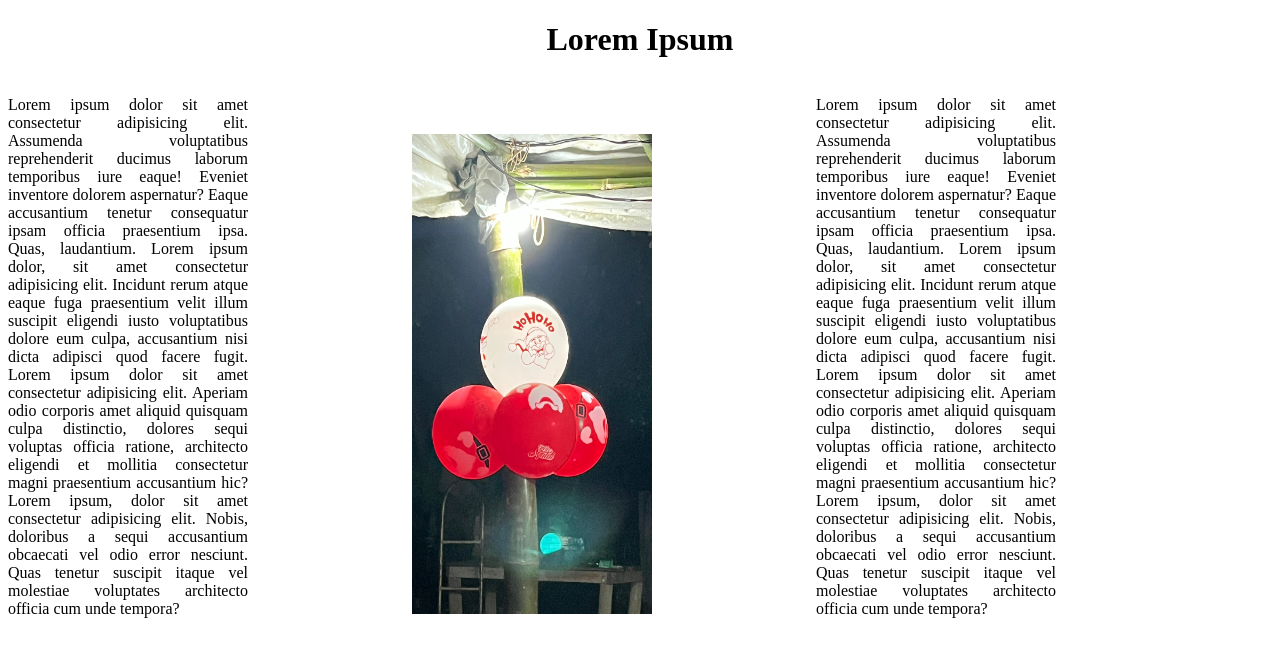
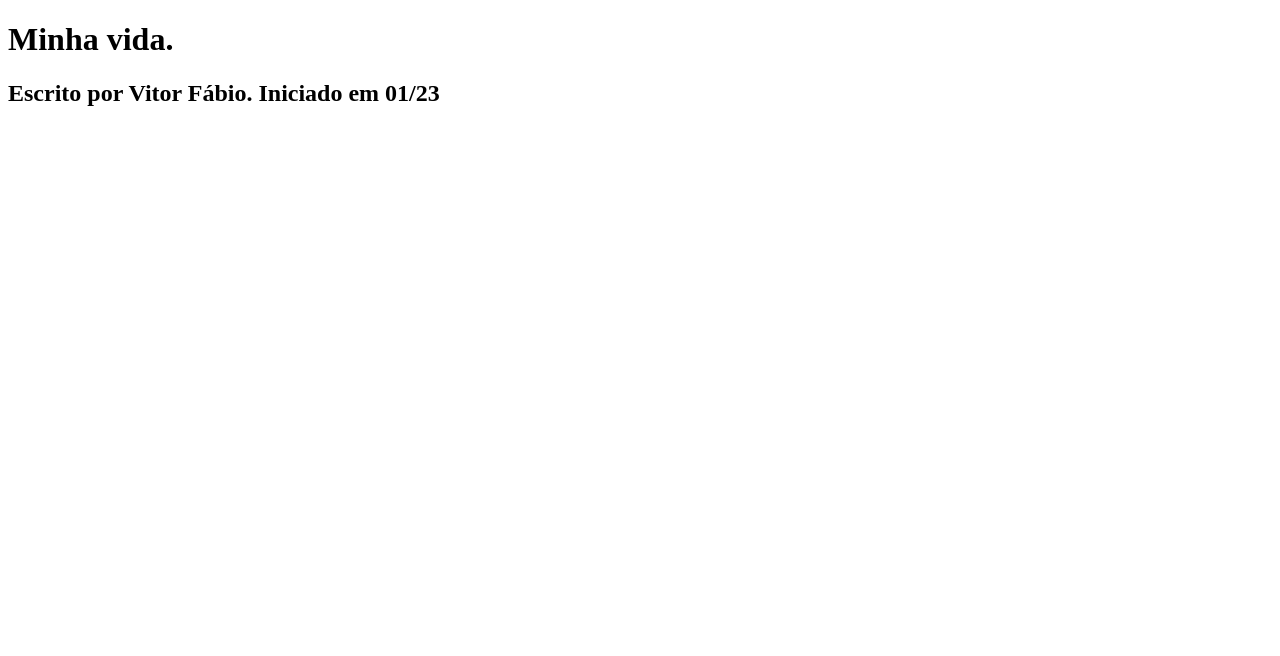
Before and after one commit to svitorz/DWS1, a plain HTML site: page macaquice/index.html in a window 1280 px wide. Drawn offline with Linux system fonts and the light colour scheme.

Commit message:
inicio do projeto

```diff
--- a/macaquice/index.html
+++ b/macaquice/index.html
@@ -1,61 +1,21 @@
 <!DOCTYPE html>
 <html lang="en">
+  <head>
+    <meta charset="UTF-8" />
+    <meta http-equiv="X-UA-Compatible" content="IE=edge" />
+    <meta name="viewport" content="width=device-width, initial-scale=1.0" />
+    <title>iAm</title>
+  </head>
+  <body>
+    <!--
+Tentando fazer meu primeiro website com HTML e CSS.
+Ignore o nome
+link github: github.com/svitorz/DWS1/macaquice
+o projeto tem como objetivo mostrar meus conhecimentos, e por isso o tema dele é simplesmente a minha vida (coisas que eu gosto e consumo durante o dia dia).
+-->
 
-<head>
-    <meta charset="UTF-8">
-    <meta http-equiv="X-UA-Compatible" content="IE=edge">
-    <meta name="viewport" content="width=device-width, initial-scale=1.0">
-    <title>Document</title>
-    <link rel="stylesheet" href="css/style.css">
-</head>
+    <h1>Minha vida.</h1>
+<h2>Escrito por Vitor Fábio. Iniciado em 01/23</h2>
 
-<body>
-    <h1>Lorem Ipsum</h1>
-    <div class="tela">
-        <div id="texto">
-            <p>
-                Lorem ipsum dolor sit amet consectetur adipisicing elit. Assumenda voluptatibus reprehenderit ducimus
-                laborum
-                temporibus iure eaque! Eveniet inventore dolorem aspernatur? Eaque accusantium tenetur consequatur ipsam
-                officia
-                praesentium ipsa. Quas, laudantium.
-                Lorem ipsum dolor, sit amet consectetur adipisicing elit. Incidunt rerum atque eaque fuga praesentium
-                velit
-                illum suscipit eligendi iusto voluptatibus dolore eum culpa, accusantium nisi dicta adipisci quod facere
-                fugit.
-                Lorem ipsum dolor sit amet consectetur adipisicing elit. Aperiam odio corporis amet aliquid quisquam
-                culpa
-                distinctio, dolores sequi voluptas officia ratione, architecto eligendi et mollitia consectetur magni
-                praesentium accusantium hic?
-                Lorem ipsum, dolor sit amet consectetur adipisicing elit. Nobis, doloribus a sequi accusantium obcaecati
-                vel
-                odio error nesciunt. Quas tenetur suscipit itaque vel molestiae voluptates architecto officia cum unde
-                tempora?
-            </p>
-        </div>
-        <img src="img/natal.jpg" alt="imagem natalina">
-        <div id="caixa-esquerda">
-            <p>
-                Lorem ipsum dolor sit amet consectetur adipisicing elit. Assumenda voluptatibus reprehenderit ducimus
-                laborum
-                temporibus iure eaque! Eveniet inventore dolorem aspernatur? Eaque accusantium tenetur consequatur ipsam
-                officia
-                praesentium ipsa. Quas, laudantium.
-                Lorem ipsum dolor, sit amet consectetur adipisicing elit. Incidunt rerum atque eaque fuga praesentium
-                velit
-                illum suscipit eligendi iusto voluptatibus dolore eum culpa, accusantium nisi dicta adipisci quod facere
-                fugit.
-                Lorem ipsum dolor sit amet consectetur adipisicing elit. Aperiam odio corporis amet aliquid quisquam
-                culpa
-                distinctio, dolores sequi voluptas officia ratione, architecto eligendi et mollitia consectetur magni
-                praesentium accusantium hic?
-                Lorem ipsum, dolor sit amet consectetur adipisicing elit. Nobis, doloribus a sequi accusantium obcaecati
-                vel
-                odio error nesciunt. Quas tenetur suscipit itaque vel molestiae voluptates architecto officia cum unde
-                tempora?
-            </p>
-        </div>
-    </div>
-</body>
-
+  </body>
 </html>
```
